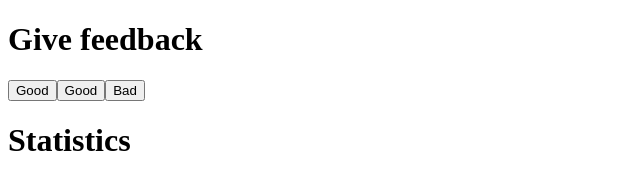
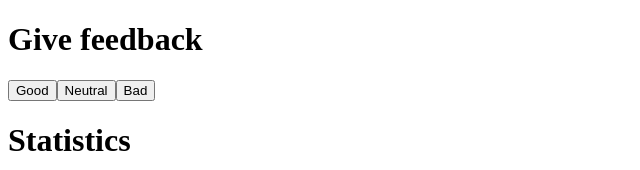
Before and after one commit to FremyCode/FullStackOpen2022, a React (Create React App) app: page / in a window 1280 px wide. Shown: the top 170 px of the page, without its empty margins (0-640 px from the left). Built offline with nearby package versions, Linux system fonts and the light colour scheme.

Commit message:
Unicafe Step 5 fix
Neutral button text switched to "Neutral"

```diff
--- a/src/App.js
+++ b/src/App.js
@@ -20,7 +20,7 @@ const App = () => {
         />
         <Button
         onClick={() => setNeutral(neutral + 1)}
-        text="Good"
+        text="Neutral"
         />
         <Button
         onClick={() => setBad(bad + 1)}
```
